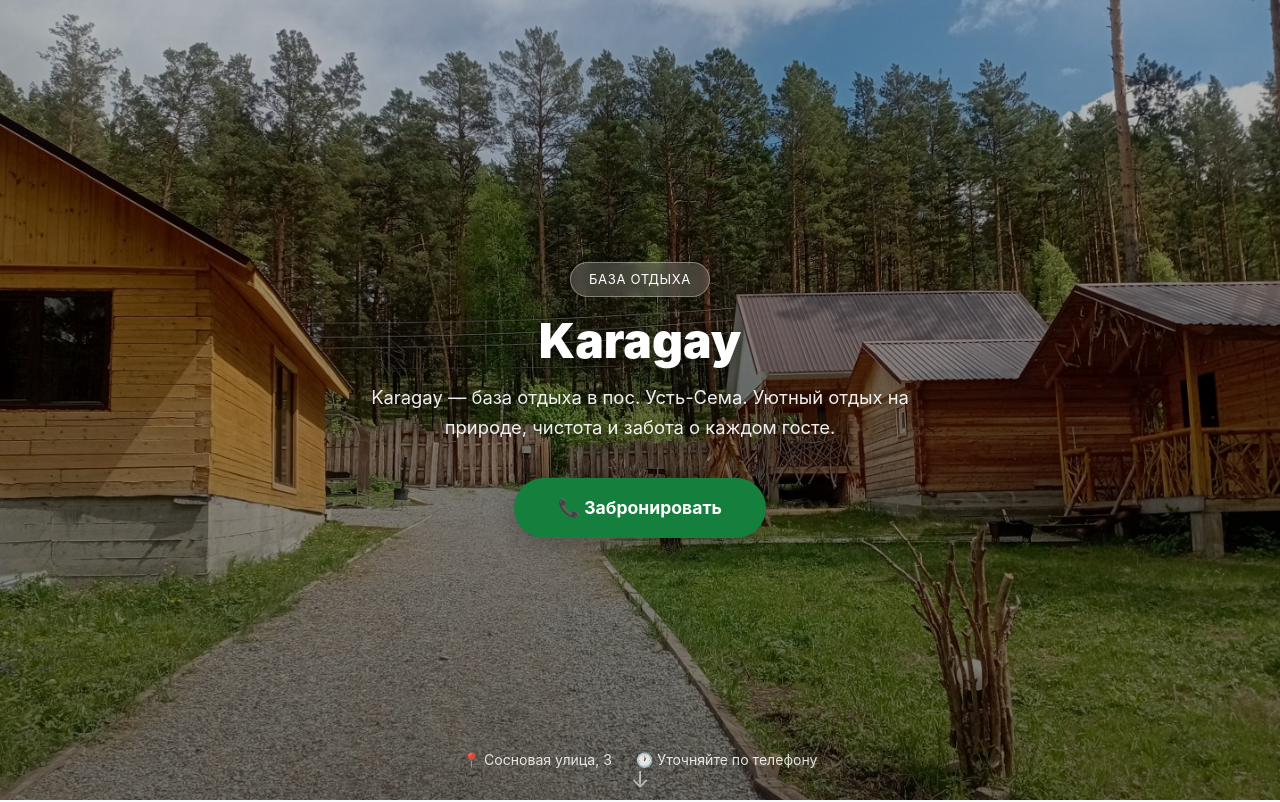
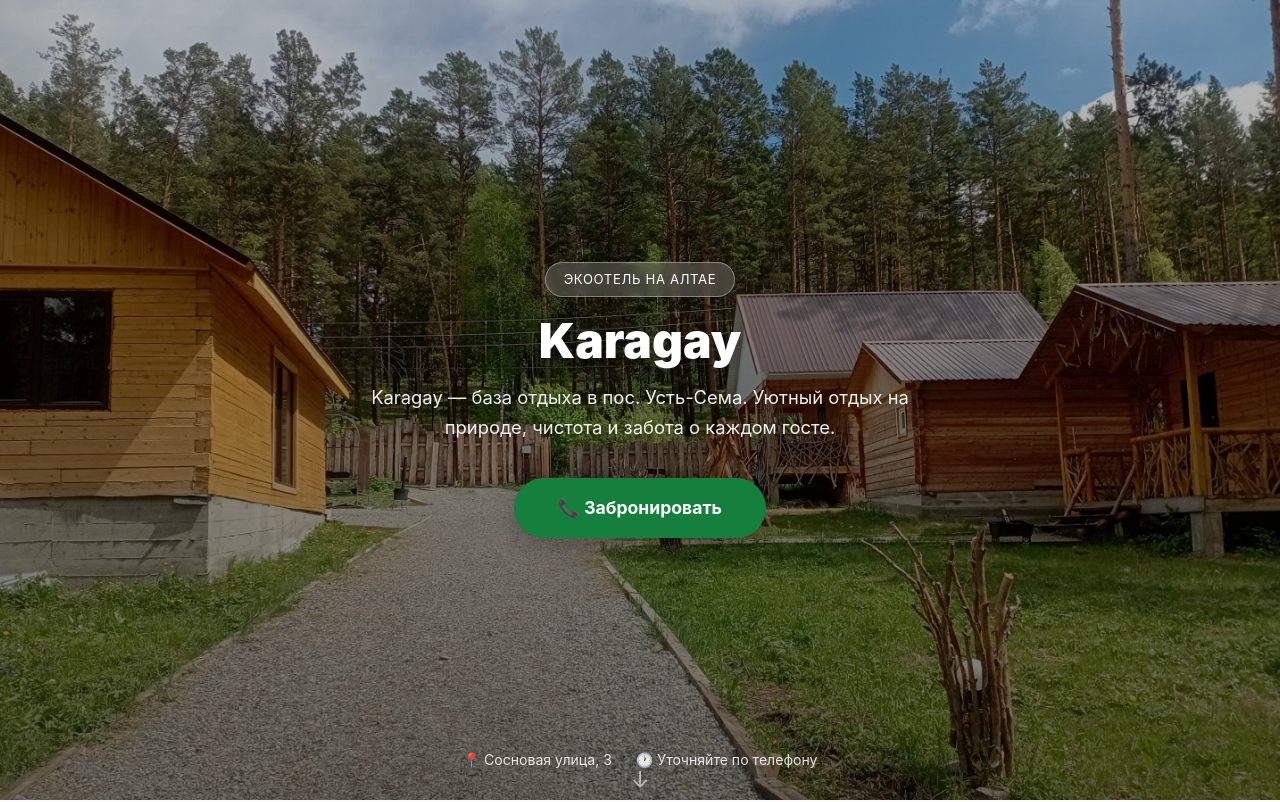
Before and after one commit to AlDtoll/karagay, a plain HTML site: page index.html in a window 1280 px wide. Shown: the top 802 px of the page. Drawn offline with Linux system fonts and the light colour scheme.

Commit message:
Fix hero badge: экоотель

```diff
--- a/index.html
+++ b/index.html
@@ -269,7 +269,7 @@
     <div class="hero-bg" id="heroBg"></div>
     <div class="hero-overlay"></div>
     <div class="hero-content">
-        <div class="hero-badge">база отдыха</div>
+        <div class="hero-badge">Экоотель на Алтае</div>
         <h1>Karagay</h1>
         <p>Karagay — база отдыха в пос. Усть-Сема. Уютный отдых на природе, чистота и забота о каждом госте.</p>
         <a href="tel:+79136902126" class="btn-book">📞 Забронировать</a>
```
